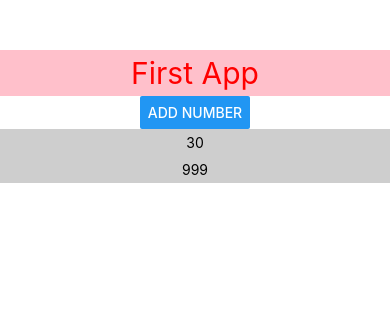
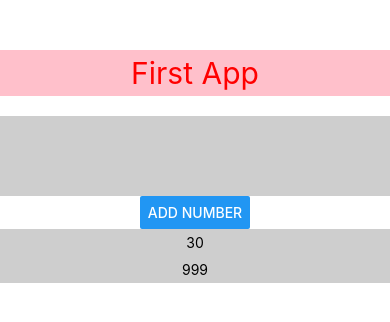
Before and after one commit to 56thfk/react_personal, a React Native app in the folder Expo/: screen / in a window 390 px wide. Shown: the top 322 px of the page. Built offline with nearby package versions, Linux system fonts and the light colour scheme.

Commit message:
TextInput 추가

```diff
--- a/Expo/App.js
+++ b/Expo/App.js
@@ -5,6 +5,7 @@ import PropsChild from './propsChild';
 import Header from './Components/Header';
 import Generator from './Components/Generator';
 import NumList from './Components/Numlist';
+import Input from './Components/Input';
 
 export default function App() {
   /*
@@ -36,6 +37,7 @@ export default function App() {
   return (
     <View style = {styles.mainView}>
       <Header name = {appName}/>
+      <Input></Input>
       <Generator add = {onAddRandomNum}></Generator>
       <ScrollView style={{width: '100%'}}
         //onContentSizeChange={(width, height)=>alert(height)}
--- /dev/null
+++ b/Expo/Components/Input.js
@@ -0,0 +1,37 @@
+import {View, StyleSheet, TextInput} from 'react-native';
+import {useState} from 'react';
+
+const Input = () => {
+    const [myTextInput, setMyTextInput] = useState ("")
+    const onChangeInput = (event) => {
+        console.log("event", event)
+        setMyTextInput(event)
+    }
+    return (
+        <View style = {styles.mainView}>
+            <TextInput
+                value={myTextInput}
+                style={styles.input}
+                onChangeText={onChangeInput}
+                multiline={true}
+                maxLength={10}
+                editable={true}>
+                </TextInput>
+        </View>
+    );
+}
+
+const styles = StyleSheet.create({
+    input:{
+        width:'100%',
+        backgroundColor: "#cecece",
+        marginTop: 20,
+        fontSize: 25,
+        padding: 10
+    },
+    mainView:{
+        width: "100%"
+    }
+})
+
+export default Input;
```
